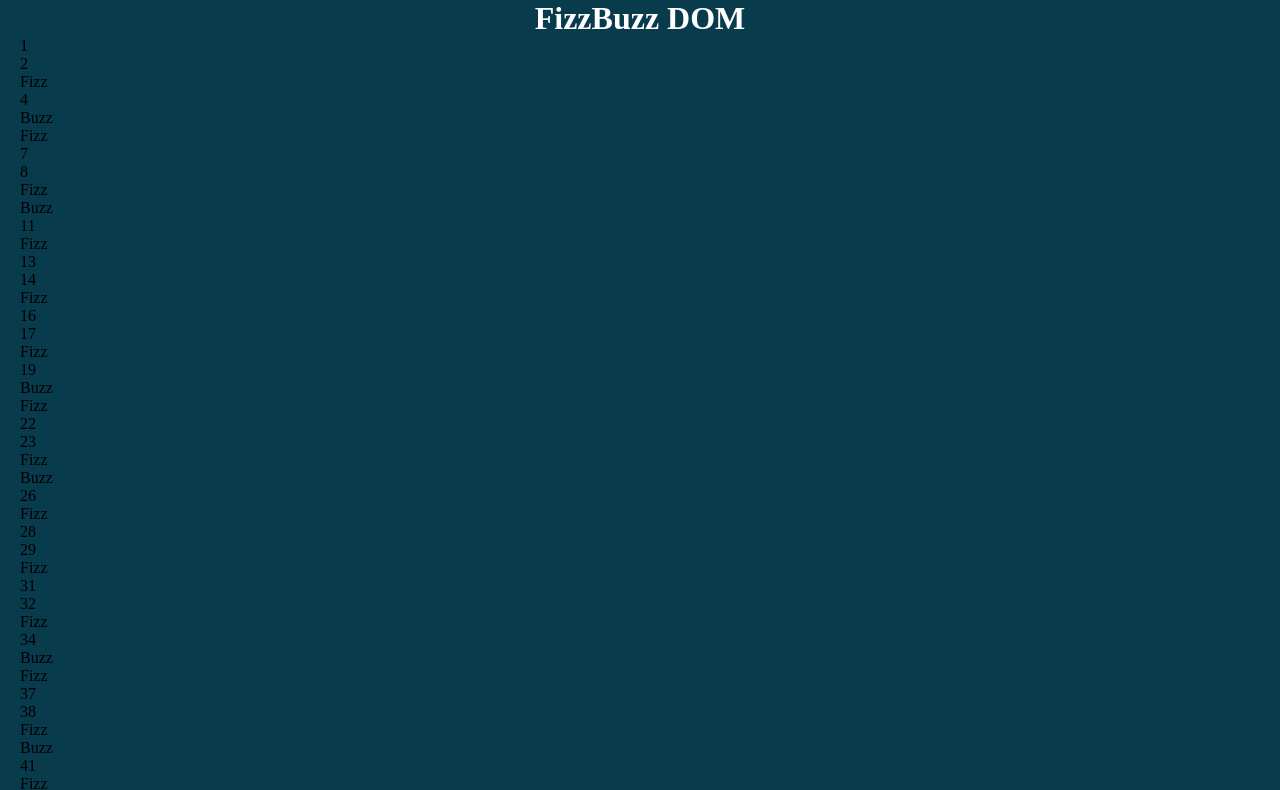
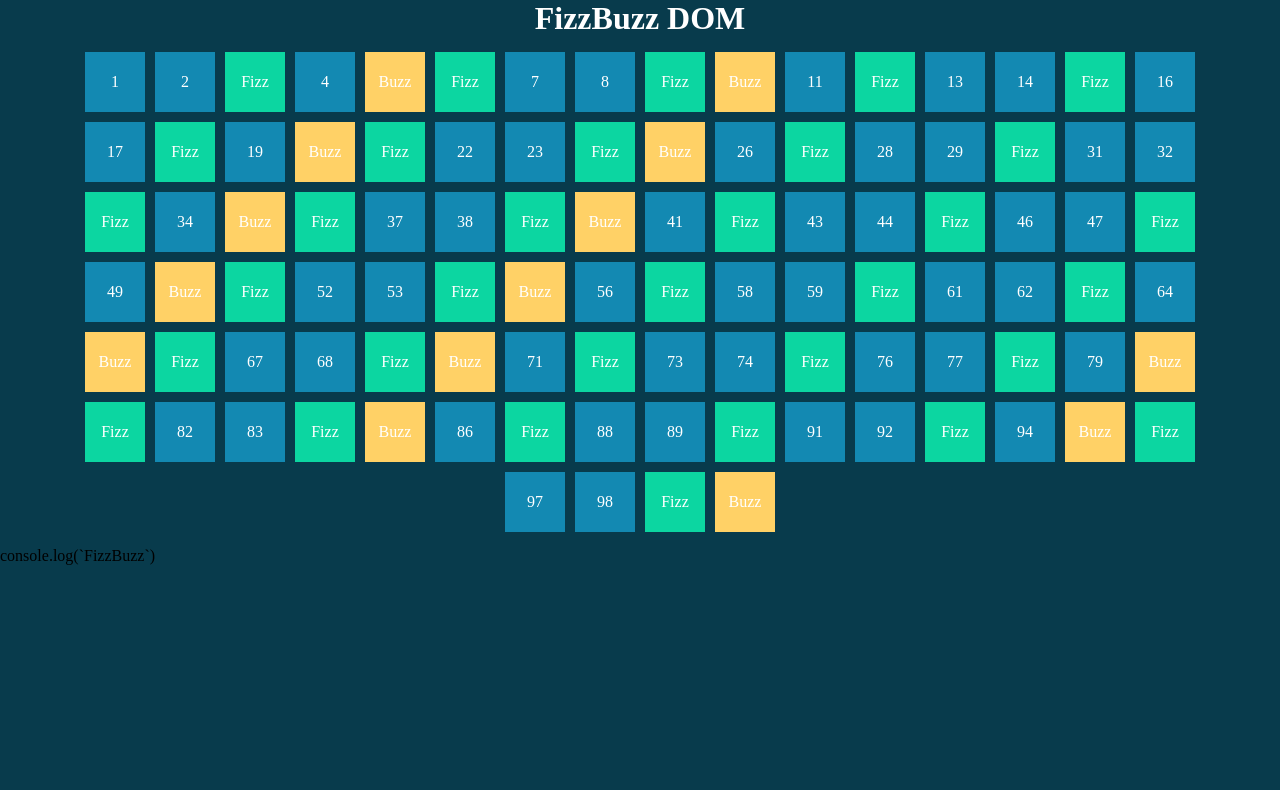
Before and after one commit to Vale-riad/js-fizzbuzz, a plain HTML site: page index.html in a window 1280 px wide. Shown: the top 790 px of the page. Drawn offline with Linux system fonts and the light colour scheme.

Commit message:
Aggiunge stile

```diff
--- a/css/style.css
+++ b/css/style.css
@@ -20,3 +20,29 @@ header{
     text-align: center;
     color: white;
 }
+#numbers {
+    display: flex;
+    flex-wrap: wrap;
+    justify-content: center;
+    color: white;
+    border: #083b4c 10px solid;
+    margin-inline: 50px;
+   }
+   .board__number{
+    height: 3.75rem;
+    width: 3.75rem;
+    background-color: #1389b2;
+    color: #fff;
+    text-align: center;
+    line-height: 3.75rem;
+    margin: 5px 5px;
+   }
+.fizz{
+    background-color: #0cd6a1;
+}
+.buzz{
+    background-color: #ffd166;
+}
+.fizzbuzz{
+    background-color: #f0466f;
+}
--- a/index.html
+++ b/index.html
@@ -13,7 +13,10 @@
         <h1>FizzBuzz DOM</h1>
      </header>
     </div>
-    <div id="numbers" class="container"></div>
+    <div id="numbers" class="container">
+        <div class="box"></div>
+
+    </div>
     <script src="js/main.js"></script>
 </body>
-</html>
+</html>console.log(`FizzBuzz`)
--- a/js/main.js
+++ b/js/main.js
@@ -3,19 +3,26 @@ const div = document.getElementById("numbers");
 // 1. stampare in console i numeri da 1 a 100
 for (let i = 1; i <= 100; i++) {
     const element = document.createElement('div');
+    element.classList.add('board__number');
     element.innerHTML = i;
     div.append(element);
     // 2.nei multipli di 3 viene stampato "Fizz"
     if (i % 3 === 0) {
+        element.classList.add('fizz');
    console.log(`Fizz`);
     element.innerHTML ="Fizz"
     // 3.nei multipli di 5 viene stampato "Buzz"
 }else if (i % 5 === 0){
+    element.classList.add('buzz');
     console.log(`Buzz`)
     element.innerHTML ="Buzz"
     // 4. nei multipli di 5 viene stampato "FizzBuzz"
 }else if (i % 15 === 0){
+    element.classList.add('fizzbuzz');
     console.log(`FizzBuzz`)
     element.innerHTML ="FizzBuzz"
-}else console.log(i);
+}else {
+    element.innerHTML = i;
+    console.log(i);
 }
+}
```
